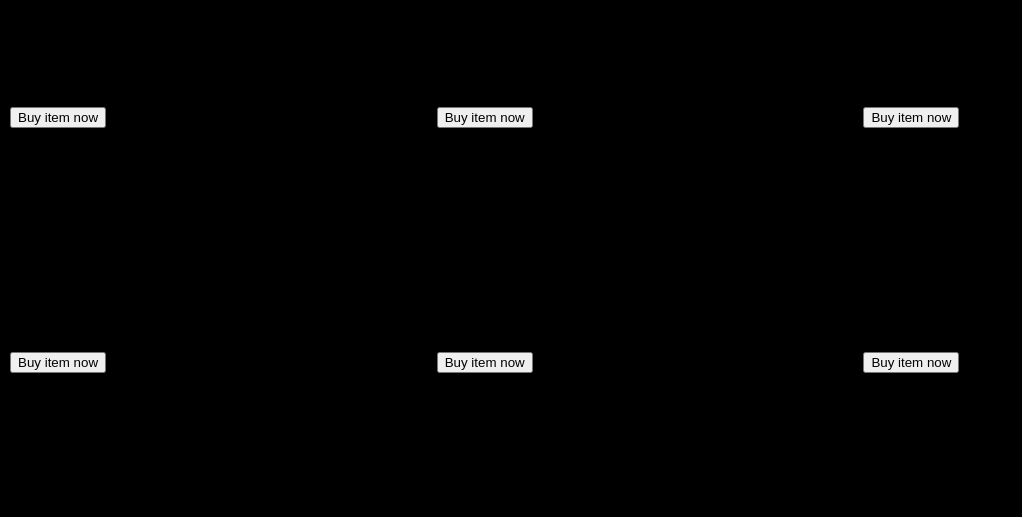
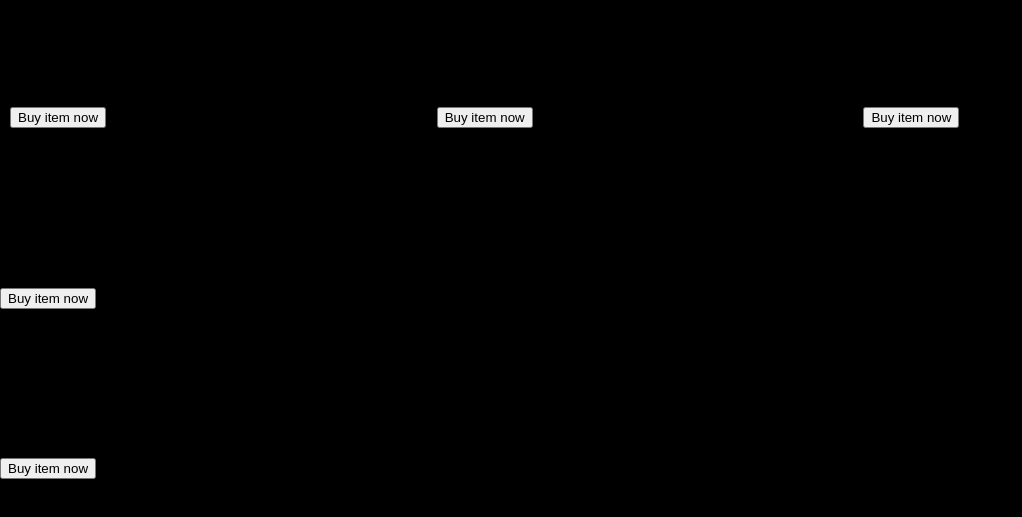
Before and after one commit to Cloticc/lexicon-task-post-shop, a plain HTML site: page index.html in a window 1280 px wide. Shown: the part 615-1132 px from the top of the page, without its empty margins (0-1022 px from the left). Before the commit the page ends 1048 px from the top, so only its background shows below. Drawn offline with Linux system fonts and the light colour scheme.

Commit message:
Remove commented out code and update secondary container in index.html

```diff
--- a/index.html
+++ b/index.html
@@ -92,15 +92,19 @@
         <button>Buy item now</button>
       </div>
 
-      <div class="char-10">
+      <!-- <div class="char-10">
         <img src="poster-shop-main/assets/char-10.png" alt="">
         <h1>enim</h1>
         <p>Et aut consequatur occaecati iure eum atque. Excepturi quidem ratione tempore atque est accusantium eum sint.
           Voluptas non libero enim est aspernatur vel adipisci. Reprehenderit rem aliquam laudantium dignissimos
           voluptatibus.</p>
         <button>Buy item now</button>
+      </div> -->
   </div>
 
+
+
+  <div class="secondary-container">
     <div class="char-11">
       <img src="poster-shop-main/assets/char-11.png" alt="">
       <h1>enim</h1>
@@ -120,15 +124,11 @@
     </div>
 
     </main>
-
   </div>
 
   <div class="footer-container">
     <footer>
-      <!-- import the logo in assets folder has .svg -->
 
-
-      <!-- make trade mark -->
       <p>© 123 Poster Shop. All rights reserved</p>
     </footer>
   </div>
```
Lines whose indentation alone changed are shown as unchanged.
